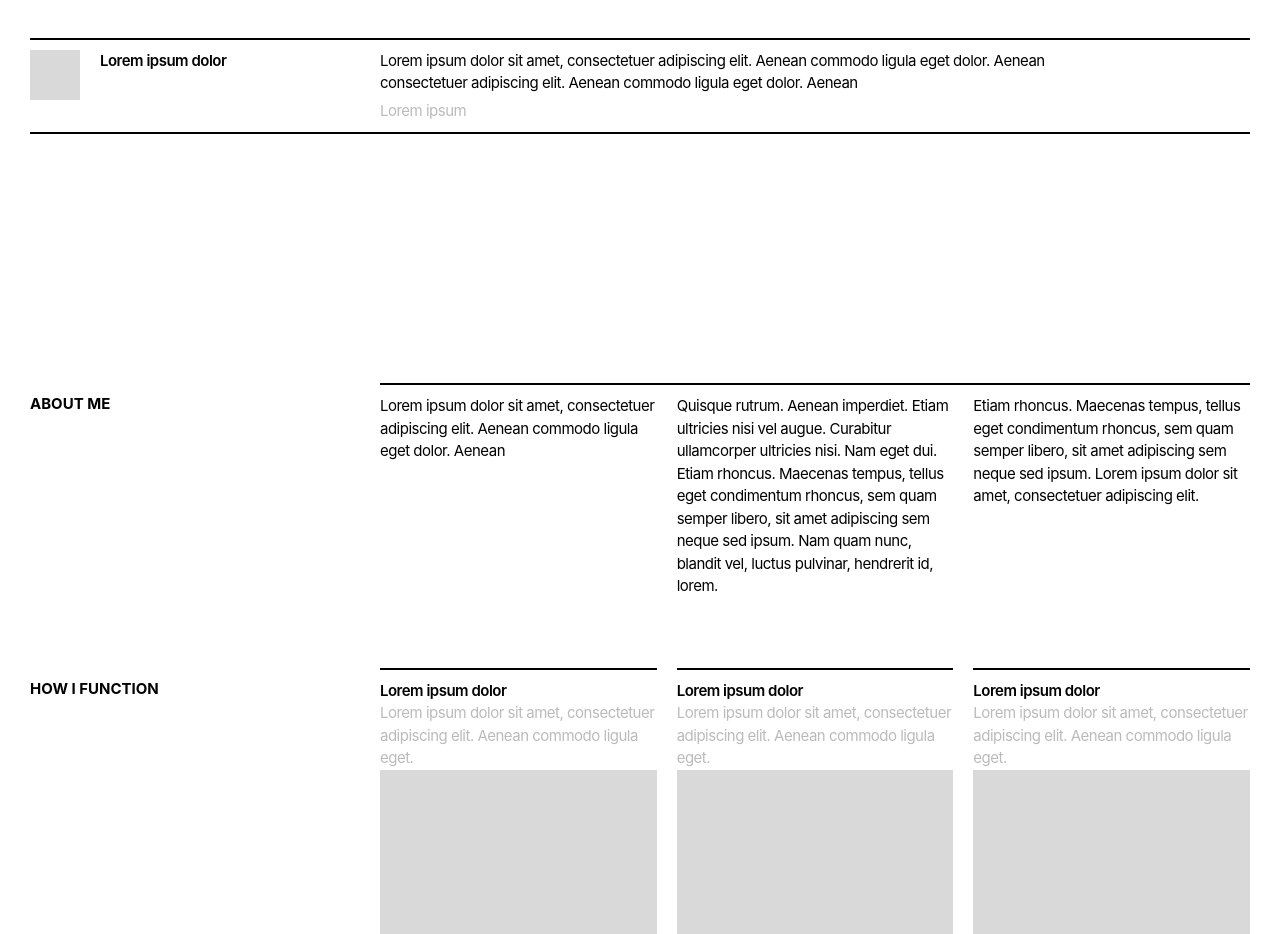
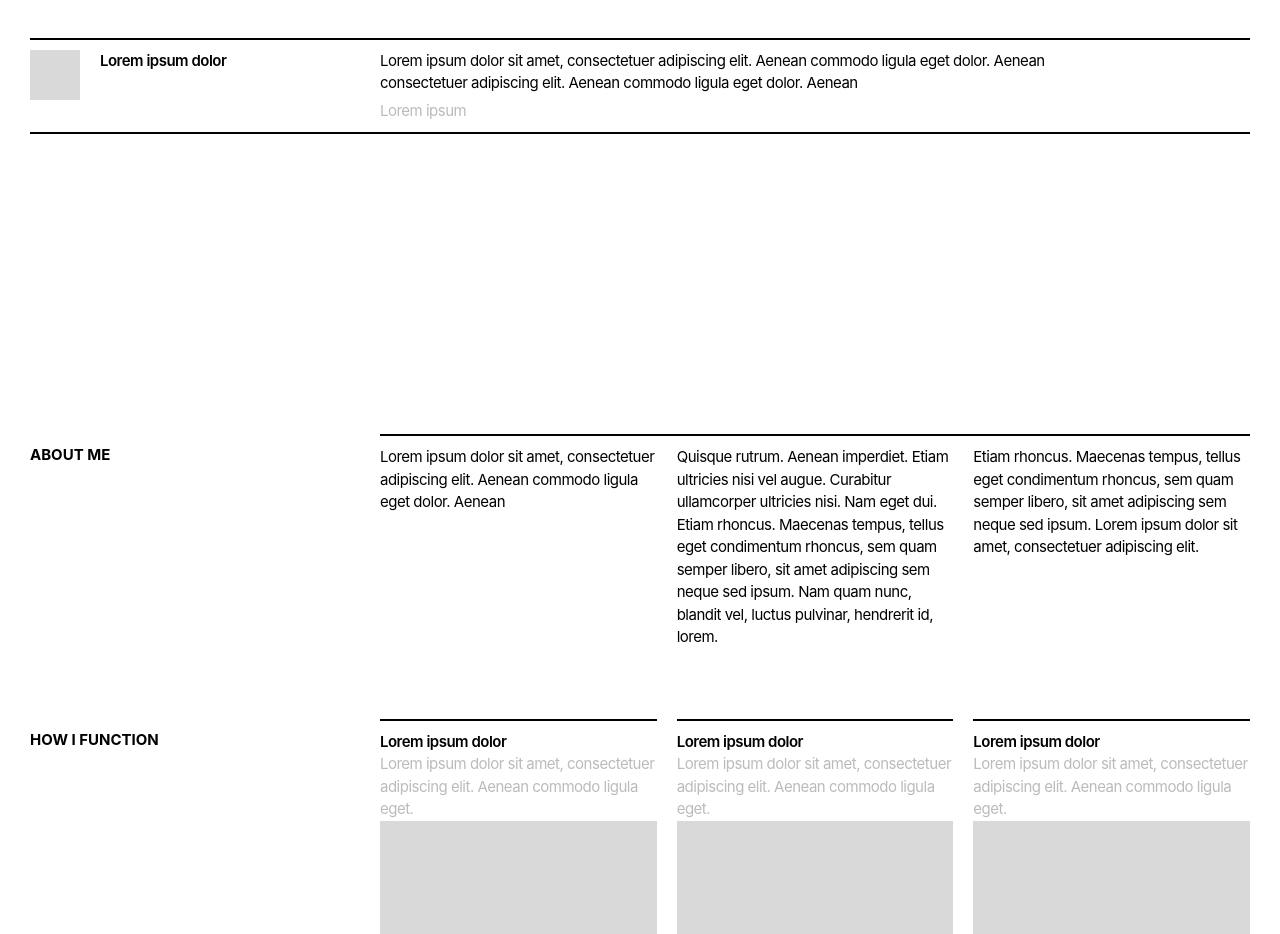
Before and after one commit to sukhman0402/portfolio-website, a Next.js app: page / in a window 1280 px wide. Shown: the part 2940-3874 px from the top of the page. Built offline with nearby package versions, Linux system fonts and the light colour scheme.

Commit message:
Update AboutSection.js

```diff
--- a/src/components/AboutSection.js
+++ b/src/components/AboutSection.js
@@ -12,10 +12,12 @@ import {
 // Figma node 252:1420 (fresh metadata — node IDs regenerate on file edits;
 // this was 241:462 earlier in the same day before another Figma edit).
 // Every offset below is a literal Figma coordinate, not an approximation:
-//   - Timeline → About Me gap: 249px (this block sits further from the
-//     section above it than every other section transition on the site —
-//     confirmed via screenshot, it's genuine breathing room, not a missing
-//     image).
+//   - Timeline → About Me gap: originally 249px, this block sitting
+//     further from the section above it than every other section
+//     transition on the site (confirmed via screenshot, it's genuine
+//     breathing room, not a missing image) — superseded 2026-09-05 by
+//     direct instruction to 300px desktop (see the md:pt-[300px] comment
+//     below); mobile's separate 180px rule is untouched.
 //   - Content-column gutter: 20px (column x = 380/730/1080, width 330 each
 //     — NOT the 40px "gap-10" this file used before).
 //   - Label column ↔ content column: 0px extra gap. The 350px column width
@@ -39,22 +41,32 @@ export default function AboutSection() {
     <section id="about" className="w-full scroll-mt-24">
       <div className="mx-auto max-w-[1440px] px-5 sm:px-[30px]">
         {/* About Me */}
-        {/* pt-[180px] (mobile only, md:pt-[249px] unchanged) — same
-            site-wide inter-section rule as Research/Timeline, flagged
-            2026-09-02, revised same day from 300px down to 180px (see
-            ResearchSection.js for the full note). This is the TOP-LEVEL
-            Timeline -> About boundary only. The other 3 subsections below
-            (How I Function, My Workflow, Along the Journey) have their own
-            separate mobile spacing — see the pt-[164px] note on each,
-            flagged the same day: increased 100px beyond their prior pt-16
-            (64px), which is a different, unrelated adjustment from this
-            section-to-section 300->180px change. */}
+        {/* pt-[180px] (mobile only) — same site-wide inter-section rule as
+            Research/Timeline, flagged 2026-09-02, revised same day from
+            300px down to 180px (see ResearchSection.js for the full
+            note). This is the TOP-LEVEL Timeline -> About boundary only.
+            The other 3 subsections below (How I Function, My Workflow,
+            Along the Journey) have their own separate mobile spacing —
+            see the pt-[164px] note on each, flagged the same day:
+            increased 100px beyond their prior pt-16 (64px), which is a
+            different, unrelated adjustment from this section-to-section
+            300->180px change.
+
+            md:pt-[300px] — 2026-09-05 direct instruction: "spacing
+            between 'Timeline' section and 'About Me' section to be
+            300px" (desktop only, per your follow-up — mobile's
+            pt-[180px] above is untouched). Was md:pt-[249px], the
+            Figma-measured value this file's top comment documents;
+            superseded here per this direct instruction. Same
+            no-trailing-bottom-padding convention still applies (Timeline
+            itself adds no bottom space of its own), so this one value is
+            still the entire desktop Timeline -> About Me gap. */}
         {/* gap-[10px] (was gap-6/24px) — flagged 2026-09-02: "About Me" title
             -> divider rule, same "line, then text" family as How I
             Function/My Workflow/Along the Journey below, applied on BOTH
             breakpoints since this row-gap is otherwise unused on desktop
             (label|content sit side by side there, single row). */}
-        <div className="grid grid-cols-1 gap-[10px] pt-[180px] md:grid-cols-[350px_1fr] md:gap-x-0 md:pt-[249px]">
+        <div className="grid grid-cols-1 gap-[10px] pt-[180px] md:grid-cols-[350px_1fr] md:gap-x-0 md:pt-[300px]">
           <h2 className="font-bold uppercase tracking-normal md:pt-[10px]">
             About Me
           </h2>
```
